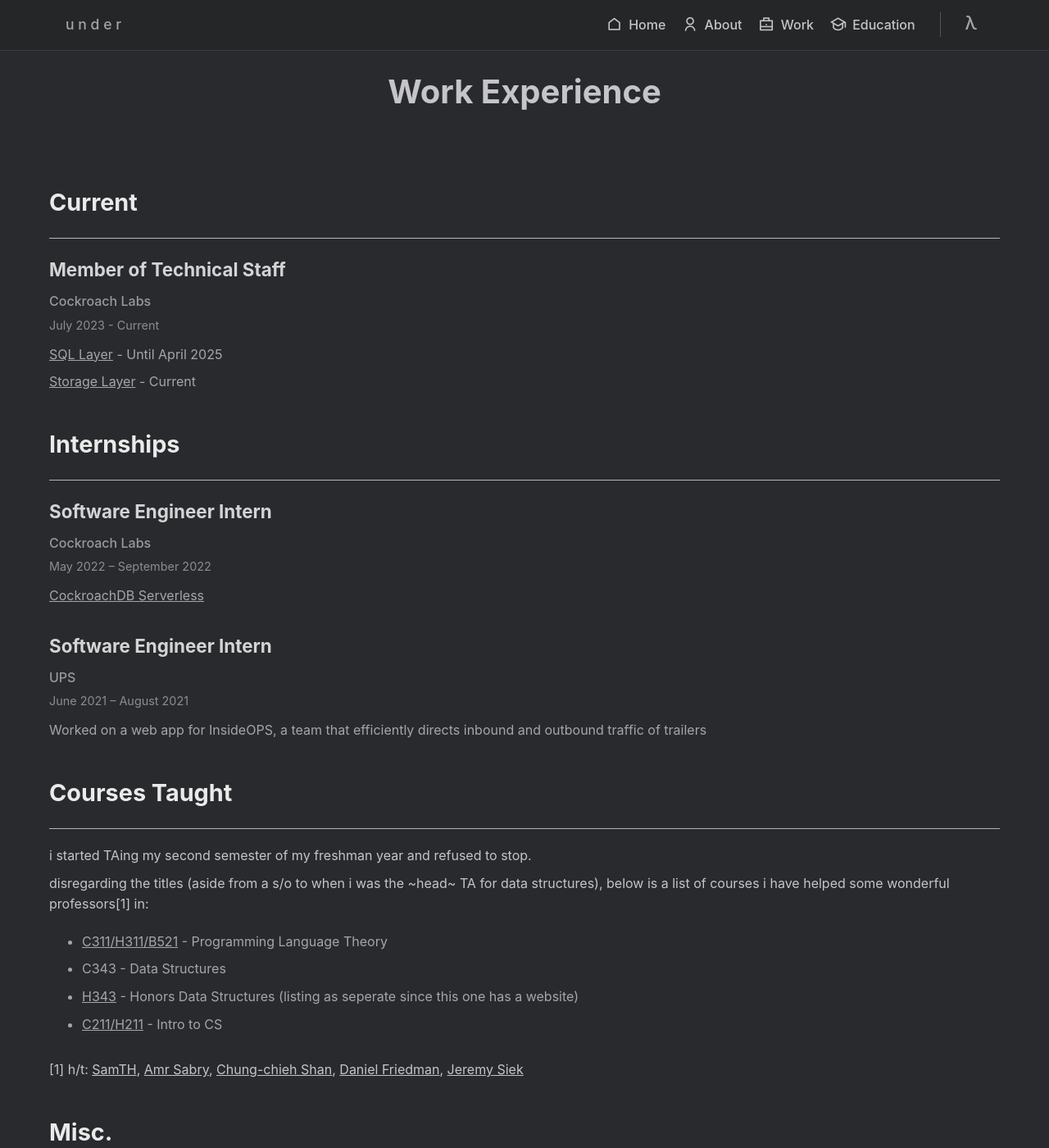
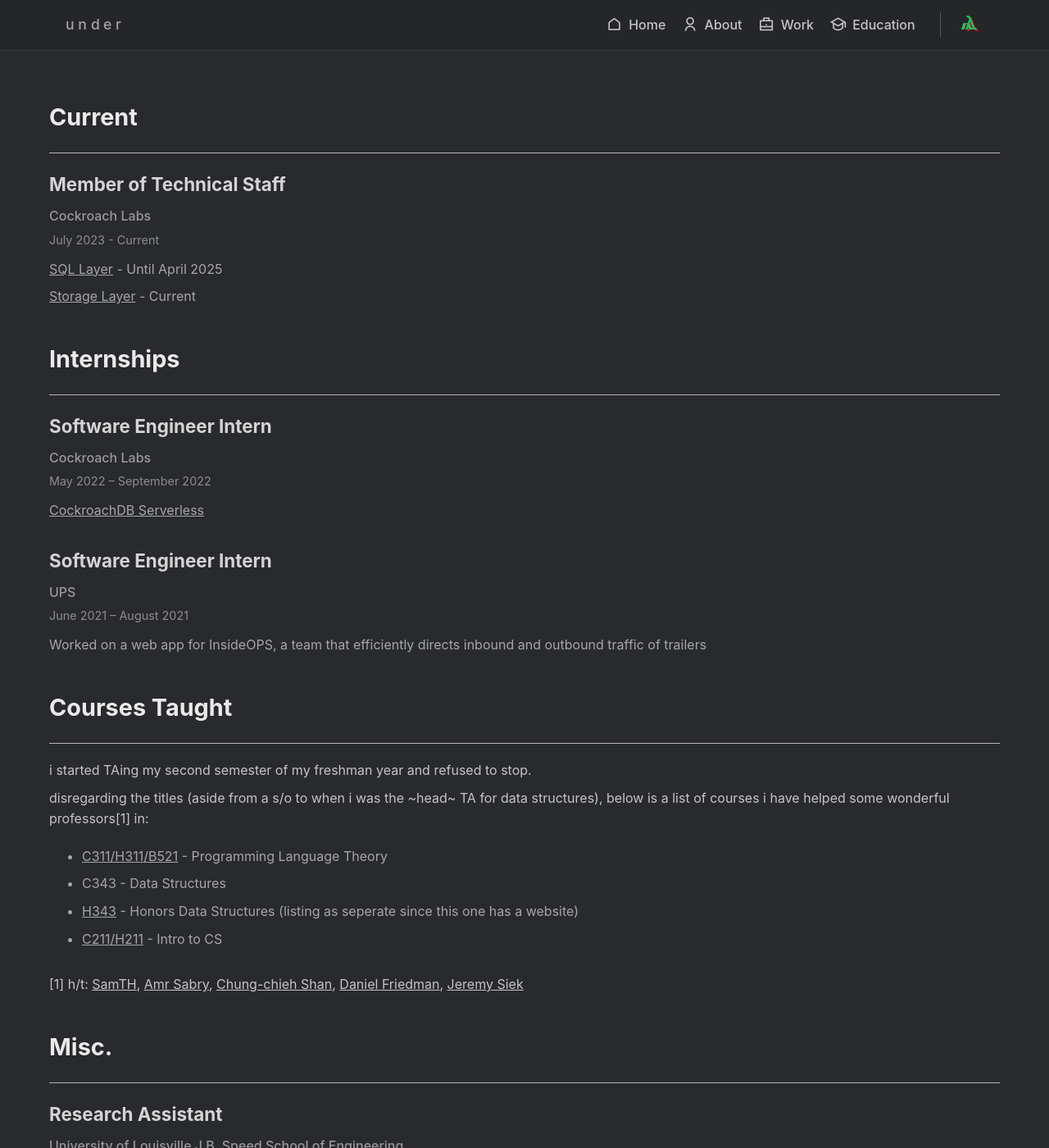
Before and after one commit to annrpom/annrpom.github.io, a Jekyll site: the page built from work.md, in a window 1280 px wide and 1400 px high. Shown: the whole window at 82% size. Built offline with Jekyll 4.4.1, drawn with Linux system fonts in a browser that asks for light colours; nearby versions of some CDN libraries.

Commit message:
glitch stuff

```diff
--- a/_config.yml
+++ b/_config.yml
@@ -1,5 +1,5 @@
-title: Annie Pompa
-description: Software Engineer passionate about backend development and distributed systems
+title: annie pompa
+description: NYC-based software engineer
 baseurl: ""
 url: "https://annrpom.github.io"
 
@@ -31,10 +31,8 @@
   bio: Software Engineer at Cockroach Labs
   links:
     github: https://github.com/annrpom
-    email: mailto:annrpom@gmail.com
-
-# Site Settings
-max_width: 1200
+    linkedin: https://www.linkedin.com/in/annie-pompa
+    email: mailto:annierpompa@gmail.com
 
 # Essential plugins
 plugins:
--- a/_layouts/default.html
+++ b/_layouts/default.html
@@ -5,7 +5,7 @@
     <meta name="viewport" content="width=device-width, initial-scale=1.0">
     <meta name="description" content="Annie Pompa - Software Engineer at Cockroach Labs">
     <title>{{ page.title }}</title>
-    <link rel="stylesheet" href="/styles.css">
+    <link rel="stylesheet" href="{{ site.baseurl }}/styles.css">
     <link href="https://cdn.jsdelivr.net/npm/remixicon@4.1.0/fonts/remixicon.css" rel="stylesheet"/>
 </head>
 <body>
@@ -24,8 +24,8 @@
                 <li class="nav-divider"><div class="divider-line"></div></li>
                 <li>
                     <div class="lambda-container">
-                        <span class="lambda-text">λ</span>
-                        <span class="initials">ap</span>
+                        <span class="lambda-text" data-text="λ">λ</span>
+                        <span class="initials" data-text="ap">ap</span>
                     </div>
                 </li>
             </ul>
--- a/styles.css
+++ b/styles.css
@@ -141,6 +141,34 @@
     height: 1.4em;
     cursor: pointer;
     transform: translateY(-5px);
+}
+
+.lambda-text, .initials {
+    animation: colorCycle 12s steps(1) infinite;
+    position: relative;
+}
+
+.lambda-text::before,
+.lambda-text::after,
+.initials::before,
+.initials::after {
+    content: attr(data-text);
+    position: absolute;
+    left: 0;
+    text-shadow: 1px 0 #fe5186;
+    animation: glitchEffect 0.3s ease infinite;
+}
+
+.lambda-text::before,
+.initials::before {
+    clip-path: polygon(0 0, 100% 0, 100% 45%, 0 45%);
+    transform: translate(-2px, -2px);
+}
+
+.lambda-text::after,
+.initials::after {
+    clip-path: polygon(0 80%, 100% 20%, 100% 100%, 0 100%);
+    transform: translate(2px, 2px);
 }
 
 .lambda-text {
@@ -546,3 +574,233 @@
         content: "construction";
     }
 }
+
+@keyframes colorCycle {
+    0%, 16.666% {
+        color: #fe5186;
+        text-shadow: 2px 2px #007BFF;
+    }
+    16.667%, 33.333% {
+        color: #007BFF;
+        text-shadow: 2px 2px #00FF66;
+    }
+    33.334%, 50% {
+        color: #00FF66;
+        text-shadow: 2px 2px #FF073A;
+    }
+    50.001%, 66.666% {
+        color: #FF073A;
+        text-shadow: 2px 2px #9D00FF;
+    }
+    66.667%, 83.333% {
+        color: #9D00FF;
+        text-shadow: 2px 2px #FF4500;
+    }
+    83.334%, 100% {
+        color: #FF4500;
+        text-shadow: 2px 2px #fe5186;
+    }
+}
+
+@keyframes glitchEffect {
+    0% {
+        clip-path: inset(50% 0 30% 0);
+        transform: translate(-5px, 0);
+    }
+    20% {
+        clip-path: inset(20% 0 60% 0);
+        transform: translate(5px, 0);
+    }
+    40% {
+        clip-path: inset(40% 0 40% 0);
+        transform: translate(-5px, 0);
+    }
+    60% {
+        clip-path: inset(60% 0 20% 0);
+        transform: translate(5px, 0);
+    }
+    80% {
+        clip-path: inset(10% 0 70% 0);
+        transform: translate(-5px, 0);
+    }
+    100% {
+        clip-path: inset(30% 0 50% 0);
+        transform: translate(5px, 0);
+    }
+}
+
+.glitch-text {
+    position: relative;
+    cursor: pointer;
+    color: var(--text-color);
+    animation: initialGlitch 0.5s steps(1) 0s 1, textGlitch 4s steps(1) 1.5s infinite;
+    display: inline-block;
+}
+
+.glitch-text::before,
+.glitch-text::after {
+    content: attr(data-text);
+    position: absolute;
+    left: 0;
+    top: 0;
+    width: 100%;
+    height: 100%;
+    opacity: 0;
+    pointer-events: none;
+}
+
+.glitch-text::before {
+    clip-path: polygon(0 0, 100% 0, 100% 45%, 0 45%);
+    transform: translate(-2px, -2px);
+    text-shadow: 2px 0 #fe5186;
+    animation: initialGlitchBefore 0.5s steps(1) 0s 1, autoGlitch 4s steps(1) 1.5s infinite, nameGlitchEffect 0.3s ease infinite;
+}
+
+.glitch-text::after {
+    clip-path: polygon(0 80%, 100% 20%, 100% 100%, 0 100%);
+    transform: translate(2px, 2px);
+    text-shadow: -2px 0 #00FF66;
+    animation: initialGlitchAfter 0.5s steps(1) 0s 1, autoGlitch 4s steps(1) 1.5s infinite, nameGlitchEffect 0.3s ease infinite;
+}
+
+/* Initial glitch animations */
+@keyframes initialGlitch {
+    0% {
+        color: var(--text-color);
+        transform: translate(0, 0);
+    }
+    20% {
+        color: #fe5186;
+        transform: translate(-1px, 1px);
+    }
+    40% {
+        color: #00FF66;
+        transform: translate(1px, -1px);
+    }
+    60% {
+        color: #007BFF;
+        transform: translate(-1px, 0);
+    }
+    80%, 100% {
+        color: var(--text-color);
+        transform: translate(0, 0);
+    }
+}
+
+@keyframes initialGlitchBefore {
+    0% { opacity: 0; }
+    20% { opacity: 1; }
+    40% { opacity: 0; }
+    60% { opacity: 1; }
+    80%, 100% { opacity: 0; }
+}
+
+@keyframes initialGlitchAfter {
+    0% { opacity: 0; }
+    20% { opacity: 1; }
+    40% { opacity: 0; }
+    60% { opacity: 1; }
+    80%, 100% { opacity: 0; }
+}
+
+/* Auto glitch animation */
+@keyframes autoGlitch {
+    0%, 93% {
+        opacity: 0;
+    }
+    94%, 95.5% {
+        opacity: 0.8;
+    }
+    96%, 97% {
+        opacity: 0;
+    }
+    97.5%, 98.5% {
+        opacity: 0.8;
+    }
+    99%, 100% {
+        opacity: 0;
+    }
+}
+
+/* Base text color animation */
+@keyframes textGlitch {
+    0%, 93% {
+        color: var(--text-color);
+    }
+    94%, 95.5% {
+        color: #fe5186;
+    }
+    96%, 97% {
+        color: #00FF66;
+    }
+    97.5%, 98.5% {
+        color: #007BFF;
+    }
+    99%, 100% {
+        color: var(--text-color);
+    }
+}
+
+/* Remove duplicate animation declaration */
+.glitch-text::before,
+.glitch-text::after {
+    /* Remove this line as it's now handled in the individual ::before and ::after rules */
+    /* animation: autoGlitch 4s steps(1) infinite, nameGlitchEffect 0.3s ease infinite; */
+}
+
+/* Hover effects only on the text itself */
+h1.glitch-text:hover {
+    animation: nameColorCycle 2s steps(1) infinite;
+}
+
+h1.glitch-text:hover::before,
+h1.glitch-text:hover::after {
+    opacity: 1;
+    animation: nameGlitchEffect 0.3s ease infinite;
+}
+
+/* Remove any hover effects from the container */
+.intro:hover .glitch-text:not(:hover),
+.intro:hover .glitch-text:not(:hover)::before,
+.intro:hover .glitch-text:not(:hover)::after {
+    animation: textGlitch 4s steps(1) infinite;
+}
+
+@keyframes nameColorCycle {
+    0%, 33.33% {
+        color: #fe5186;
+    }
+    33.34%, 66.66% {
+        color: #00FF66;
+    }
+    66.67%, 100% {
+        color: #007BFF;
+    }
+}
+
+@keyframes nameGlitchEffect {
+    0% {
+        clip-path: inset(50% 0 30% 0);
+        transform: translate(-5px, 0);
+    }
+    20% {
+        clip-path: inset(20% 0 60% 0);
+        transform: translate(5px, 0);
+    }
+    40% {
+        clip-path: inset(40% 0 40% 0);
+        transform: translate(-5px, 0);
+    }
+    60% {
+        clip-path: inset(60% 0 20% 0);
+        transform: translate(5px, 0);
+    }
+    80% {
+        clip-path: inset(10% 0 70% 0);
+        transform: translate(-5px, 0);
+    }
+    100% {
+        clip-path: inset(30% 0 50% 0);
+        transform: translate(5px, 0);
+    }
+}
--- a/work.md
+++ b/work.md
@@ -1,11 +1,7 @@
 ---
 layout: default
-title: Work Experience
+title: "work · annie pompa"
 ---
-
-<section class="intro">
-    <h1>Work Experience</h1>
-</section>
 
 <section class="experience">
     <h2>Current</h2>
```
Also changed, not shown: about.md (+1 -1 lines), education.md (+2 -1 lines), index.md (renamed from index.html, +5 -5 lines).
